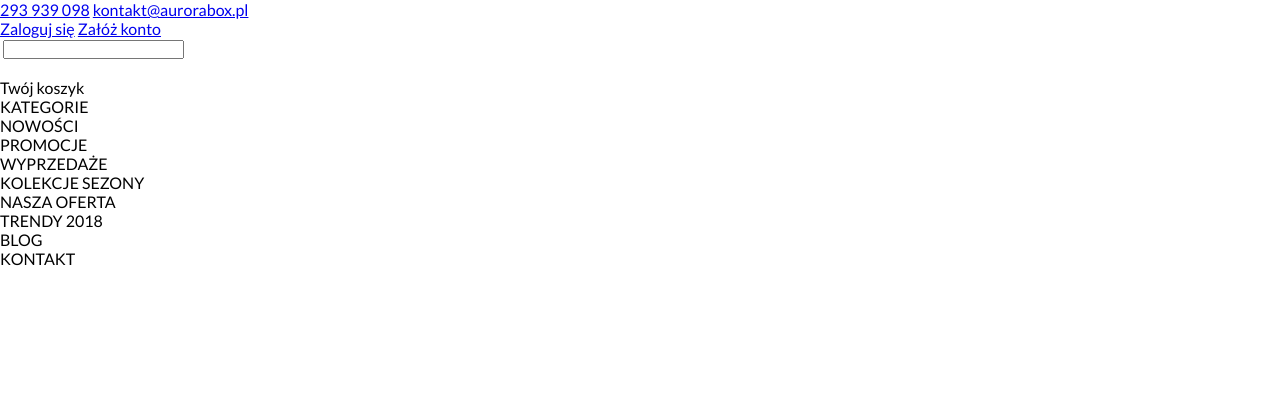
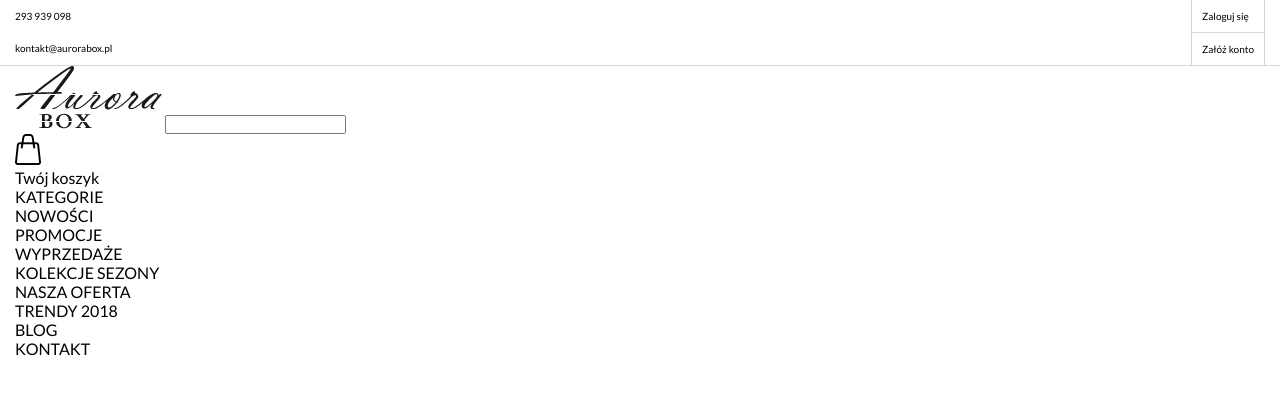
Before and after one commit to KamilZadykowicz/header-with-menu, a website: page src/index.html in a window 1280 px wide. Drawn offline with Linux system fonts and the light colour scheme.

Commit message:
add logo and basket images, basic styling topBar of header

```diff
--- a/gulpfile.js
+++ b/gulpfile.js
@@ -11,6 +11,8 @@ const changed = require('gulp-changed');
 const htmlReplace = require('gulp-html-replace');
 const htmlMin = require('gulp-htmlmin');
 const del = require('del');
+
+const server = browserSync.create();
 
 const config = {
     dist: 'dist',
@@ -38,19 +40,25 @@ gulp.task('sass', () => {
     .pipe(autoprefixer())
     .pipe(sourcemaps.write())
     .pipe(gulp.dest(config.scssout))
-    .pipe(browserSync.stream());
+    // .pipe(gulp.series('reload'));
+    .pipe(server.stream());
 });
 
-gulp.task('reload', function() {
-    browserSync.reload();
+gulp.task('reload', (done) => {
+    server.reload();
+    done();
 });
 
 gulp.task('serve', gulp.series('sass', () => {
-    browserSync({
+    // browserSync({
+    //     server: config.src
+    // });
+    server.init({
         server: config.src
     });
 
-    gulp.watch([config.htmlin, config.jsin], gulp.series('reload'));
+    gulp.watch(config.htmlin, gulp.series('reload'));
+    gulp.watch(config.jsin, gulp.series('reload'));
     gulp.watch(config.scssin, gulp.series('sass'));
 }));
 
--- a/src/index.html
+++ b/src/index.html
@@ -11,27 +11,32 @@
 </head>
 <body>
     <header>
+
+        <div class="topBar__wrapper">
+            <div class="container">
+                <div class="topBar">
+                    <div class="topBar__side">
+                        <a class="topBar__link" href="tel:293939098">293 939 098</a>
+                        <a class="topBar__link" href="kontakt@aurorabox.pl">kontakt@aurorabox.pl</a>
+                    </div>
+                    <div class="topBar__side">
+                        <a class="topBar__link" href="#">Zaloguj się</a>
+                        <a class="topBar__link" href="#">Załóż konto</a>
+                    </div>
+                </div>
+            </div>
+        </div>
         <div class="container">
             <div>
-                <div>
-                    <a href="tel:293939098">293 939 098</a>
-                    <a href="kontakt@aurorabox.pl">kontakt@aurorabox.pl</a>
-                </div>
-                <div>
-                    <a href="#">Zaloguj się</a>
-                    <a href="#">Załóż konto</a>
-                </div>
-            </div>
-            <div>
-                <img src="" alt="">
+                <img src="./img/logo.png" alt="logo sklepu">
                 <input type="text">
                 <div>
-                    <img src="" alt="">
+                    <img src="./img/basket.png" alt="koszyk">
                     <p>Twój koszyk</p>
                 </div>
             </div>
-            <nav>
-                <ul>
+            <nav class="navigation">
+                <ul class="navigation__list">
                     <li>KATEGORIE</li>
                     <li>NOWOŚCI</li>
                     <li>PROMOCJE</li>
--- a/src/scss/abstracts/_variables.scss
+++ b/src/scss/abstracts/_variables.scss
@@ -1 +1,2 @@
 $color-black: #000000;
+$color-borders: #d7d7d7;
--- a/src/scss/base/_typography.scss
+++ b/src/scss/base/_typography.scss
@@ -0,0 +1,7 @@
+.container {
+    padding: 0 15px;
+}
+
+.bold {
+    font-weight: 700;
+}
--- a/src/scss/layout/_navigation.scss
+++ b/src/scss/layout/_navigation.scss
@@ -0,0 +1,5 @@
+.navigation {
+    &__list {
+        list-style: none;
+    }
+}
--- /dev/null
+++ b/src/scss/layout/_topbar.scss
@@ -0,0 +1,32 @@
+.topBar {
+    display: flex;
+    align-items: flex-start;
+    justify-content: space-between;
+    &__wrapper {
+        border-bottom: 1px solid $color-borders;
+    }
+    &__side {
+        &:nth-last-of-type(1) {
+            .topBar__link {
+                padding-left: 10px;
+                padding-right: 10px;
+                border-left: 1px solid $color-borders;
+                border-right: 1px solid $color-borders;
+                &:nth-of-type(1) {
+                    border-bottom: 1px solid $color-borders;
+                }
+            }
+        }
+    }
+    &__link {
+        display: block;
+        text-decoration: none;
+        color: $color-black;
+        font-size: 10px;
+        padding: 10px 0;
+
+        // &:nth-of-type(1) {
+        //     margin-right: 5px;
+        // }
+    }
+}
--- a/src/scss/style.scss
+++ b/src/scss/style.scss
@@ -9,6 +9,7 @@
 @import "components/button";
 
 @import "layout/navigation";
+@import "layout/topbar";
 
 @import "pages/home";
 
```
Also changed, not shown: src/css/style.css, src/img/basket.png (added), src/img/logo.png (added).
